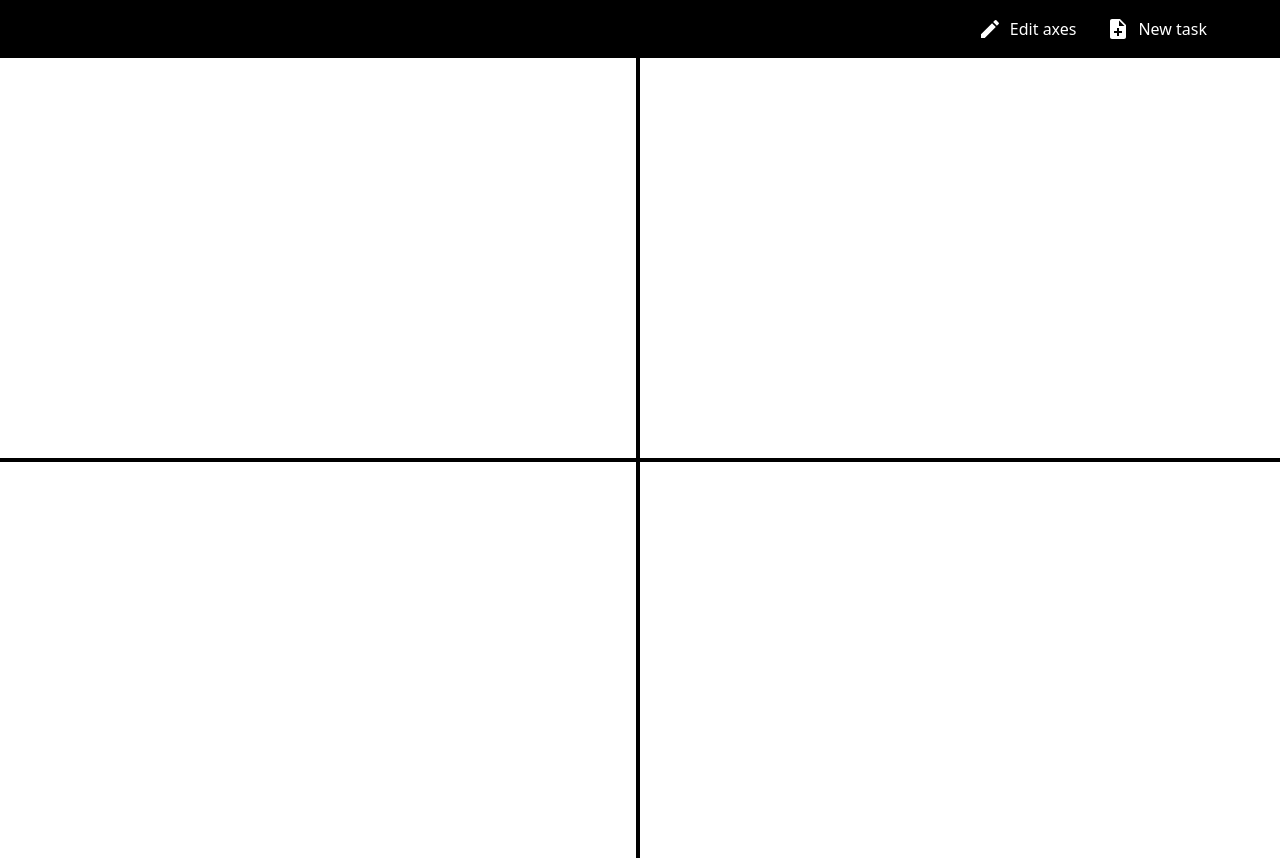
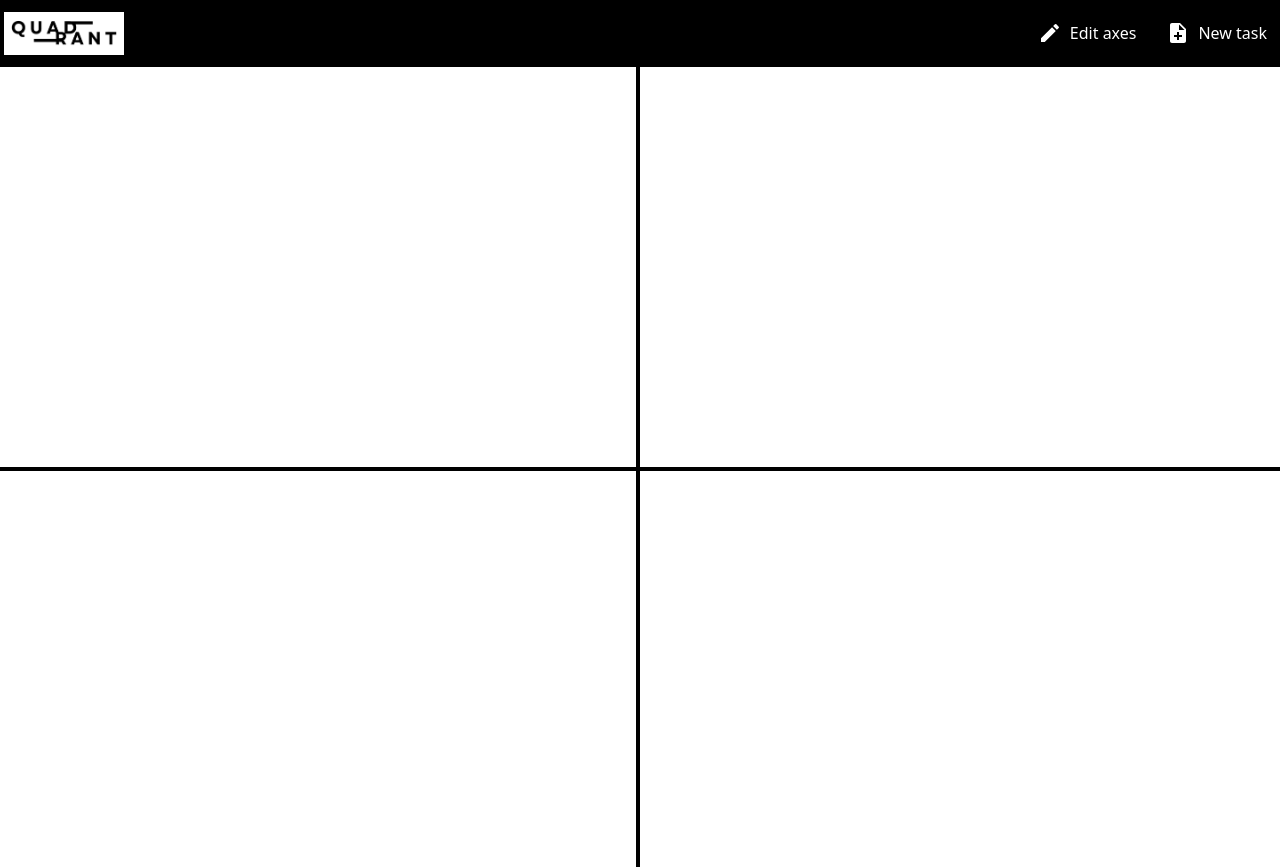
Before and after one commit to Tarunpreetsingh16/quadrants, a Next.js app: page /pages/mainPage in a window 1280 px wide. Built offline with nearby package versions, Linux system fonts and the light colour scheme.

Commit message:
added llogo

```diff
--- a/src/app/pages/mainPage/pageComponents/header.tsx
+++ b/src/app/pages/mainPage/pageComponents/header.tsx
@@ -1,3 +1,6 @@
+import logo from '@/../../public/icons/quadrant_logo.png'
+import Image from 'next/image'
+
 interface HeaderProps {
     children: React.ReactNode
 }
@@ -7,7 +10,8 @@ export default (
 ) => {
     return (
         <div className="w-screen header content-center py-3 flex justify-center">
-            <div className="w-[90%]">
+            <Image src={logo} alt='Quadrant logo' width={120} />
+            <div className="w-[90%] self-center">
                 {props.children}
             </div>
         </div>
```
Also changed, not shown: public/icons/logo.jpeg (deleted), public/icons/quadrant_logo.png (added).
